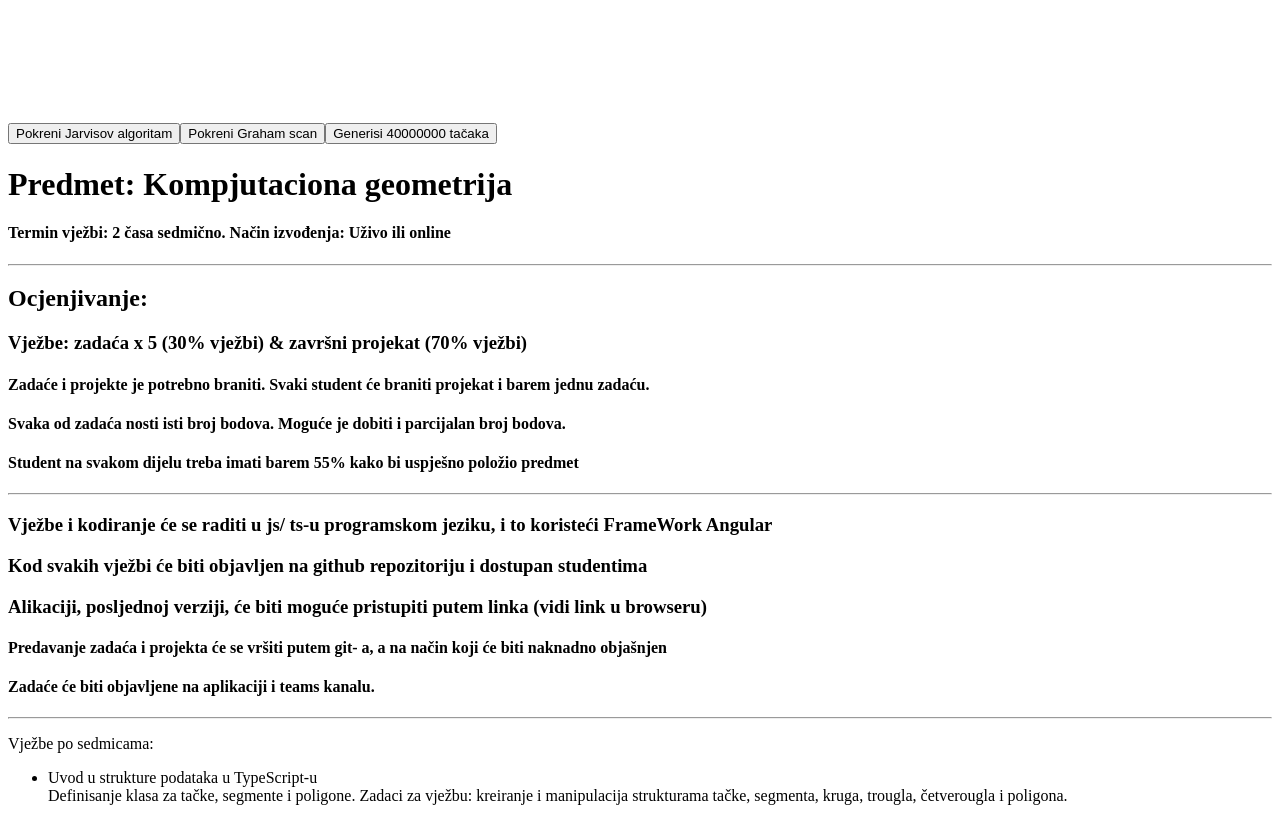
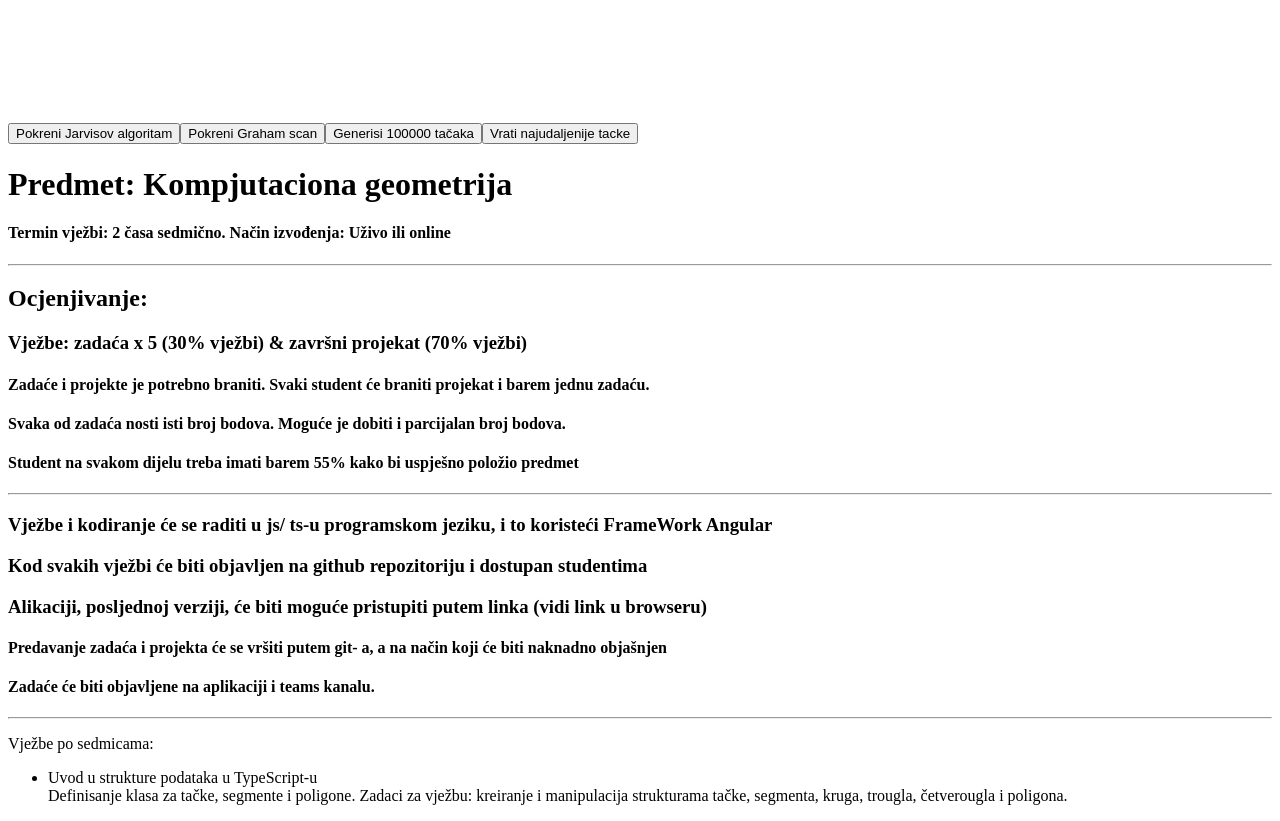
Before and after one commit to VedadDe/kg-24-25-pmf, an Angular app: page /jarvis-march in a window 1280 px wide. Shown: the part 960-1781 px from the top of the page. Built offline with nearby package versions, Linux system fonts and the light colour scheme.

Commit message:
update vjezbe 3

```diff
--- a/src/app/components/jarvis-march/jarvis-march.component.html
+++ b/src/app/components/jarvis-march/jarvis-march.component.html
@@ -2,4 +2,5 @@
 <canvas #canvas></canvas>
 <button (click)="pokreniJarvisMarch()">Pokreni Jarvisov algoritam</button>
 <button (click)="pokreniGrahamScan()">Pokreni Graham scan</button>
-<button (click)="generisiTacke()">Generisi 40000000 tačaka</button>
+<button (click)="generisiTacke()">Generisi 100000 tačaka</button>
+<button (click)="najdaljeTacke()">Vrati najudaljenije tacke</button>
--- a/src/app/components/jarvis-march/jarvis-march.component.ts
+++ b/src/app/components/jarvis-march/jarvis-march.component.ts
@@ -26,36 +26,8 @@ export class JarvisMarchComponent {
       }
     });
   }
-  vektorskiProizvod(o: { x: number; y: number }, a: { x: number; y: number }, b: { x: number; y: number }): number {
-    return (a.x - o.x) * (b.y - o.y) - (a.y - o.y) * (b.x - o.x);
-  }
 
-  porediPolarniUgao(tacka0: { x: number; y: number }, a: { x: number; y: number }, b: { x: number; y: number }): number {
-    const vp = this.vektorskiProizvod(tacka0, a, b);
-    if (vp === 0) {
-      return Math.sqrt(Math.pow(a.x - tacka0.x, 2) + Math.pow(a.y - tacka0.y, 2)) - Math.sqrt(Math.pow(b.x - tacka0.x, 2) + Math.pow(b.y - tacka0.y, 2));
-    }
-    return Math.atan2(a.y - tacka0.y, a.x - tacka0.x) - Math.atan2(b.y - tacka0.y, b.x - tacka0.x);
-  }
-
-
-
-  pokreniJarvisMarch(): void {
-    const canvasEl: HTMLCanvasElement = this.canvas.nativeElement;
-    const kontekst = canvasEl.getContext('2d');
-    // const omotac = this.jarvisMarch(this.tacke, canvasEl.height);
-    const omotac = this.jarvisMarch(this.tacke,);
-    this.crtajOmotac(kontekst, omotac);
-    console.log("gotovo")
-  }
-  pokreniGrahamScan(): void {
-    const canvasEl: HTMLCanvasElement = this.canvas.nativeElement;
-    const kontekst = canvasEl.getContext('2d');
-    const omotac = this.grahamovAlgoritam(this.tacke);
-    this.crtajOmotac(kontekst, omotac);
-    console.log("gotovo")
-  }
-
+  //invertovan koordinatni sistem, kako bi se poklapao sa tradicionalnim pogledom
 //   jarvisMarch(tacke: { x: number; y: number }[], canvasHeight: number): { x: number; y: number }[] {
 //     const transformedPoints = tacke.map(point => ({ x: point.x, y: canvasHeight - point.y }));
 //     let najniziIndeks = 0;
@@ -119,6 +91,8 @@ export class JarvisMarchComponent {
 
      return omotac;
   }
+
+
   grahamovAlgoritam(tacke: { x: number; y: number }[]): { x: number; y: number }[] {
     let najniziIndeks = 0;
     for (let i = 1; i < tacke.length; i++) {
@@ -153,6 +127,49 @@ export class JarvisMarchComponent {
     return omotac;
   }
 
+
+
+  najdaljeTacke() {
+    const omotac = this.jarvisMarch(this.tacke);
+    let maxUdaljenost = 0;
+    let tacka1 = null;
+    let tacka2 = null;
+
+    console.log(maxUdaljenost, tacka1, tacka2 );
+   }
+
+  vektorskiProizvod(o: { x: number; y: number }, a: { x: number; y: number }, b: { x: number; y: number }): number {
+    return (a.x - o.x) * (b.y - o.y) - (a.y - o.y) * (b.x - o.x);
+  }
+
+  porediPolarniUgao(tacka0: { x: number; y: number }, a: { x: number; y: number }, b: { x: number; y: number }): number {
+    const vp = this.vektorskiProizvod(tacka0, a, b);
+    if (vp === 0) {
+      return Math.sqrt(Math.pow(a.x - tacka0.x, 2) + Math.pow(a.y - tacka0.y, 2)) - Math.sqrt(Math.pow(b.x - tacka0.x, 2) + Math.pow(b.y - tacka0.y, 2));
+    }
+    return Math.atan2(a.y - tacka0.y, a.x - tacka0.x) - Math.atan2(b.y - tacka0.y, b.x - tacka0.x);
+  }
+
+  // Funkcija za računanje udaljenosti između dvije tačke
+  udaljenost(p1 : { x: number; y: number } , p2: { x: number; y: number }): number {
+    return Math.sqrt((p1.x - p2.x) ** 2 + (p1.y - p2.y) ** 2);
+  }
+
+  pokreniJarvisMarch(): void {
+    const canvasEl: HTMLCanvasElement = this.canvas.nativeElement;
+    const kontekst = canvasEl.getContext('2d');
+    // const omotac = this.jarvisMarch(this.tacke, canvasEl.height);
+    const omotac = this.jarvisMarch(this.tacke,);
+    this.crtajOmotac(kontekst, omotac);
+    console.log("gotovo")
+  }
+  pokreniGrahamScan(): void {
+    const canvasEl: HTMLCanvasElement = this.canvas.nativeElement;
+    const kontekst = canvasEl.getContext('2d');
+    const omotac = this.grahamovAlgoritam(this.tacke);
+    this.crtajOmotac(kontekst, omotac);
+    console.log("gotovo")
+  }
   jeSuprotnoOdSata(p1: { x: number; y: number }, p2: { x: number; y: number }, p3: { x: number; y: number }): boolean {
     const vektorskiProizvod = (p2.x - p1.x) * (p3.y - p1.y) - (p2.y - p1.y) * (p3.x - p1.x);
     return vektorskiProizvod > 0;
@@ -190,7 +207,7 @@ crtajTacke(kontekst: CanvasRenderingContext2D): void {
   generisiTacke(): void {
       const canvasEl: HTMLCanvasElement = this.canvas.nativeElement;
       const kontekst = canvasEl.getContext('2d');
-    const brojTacka = 100;
+      const brojTacka = 100000;
       this.tacke = [];
       for (let i = 0; i < brojTacka; i++) {
           const x = Math.floor(Math.random() * canvasEl.width);
```
Lines whose indentation alone changed are shown as unchanged.
